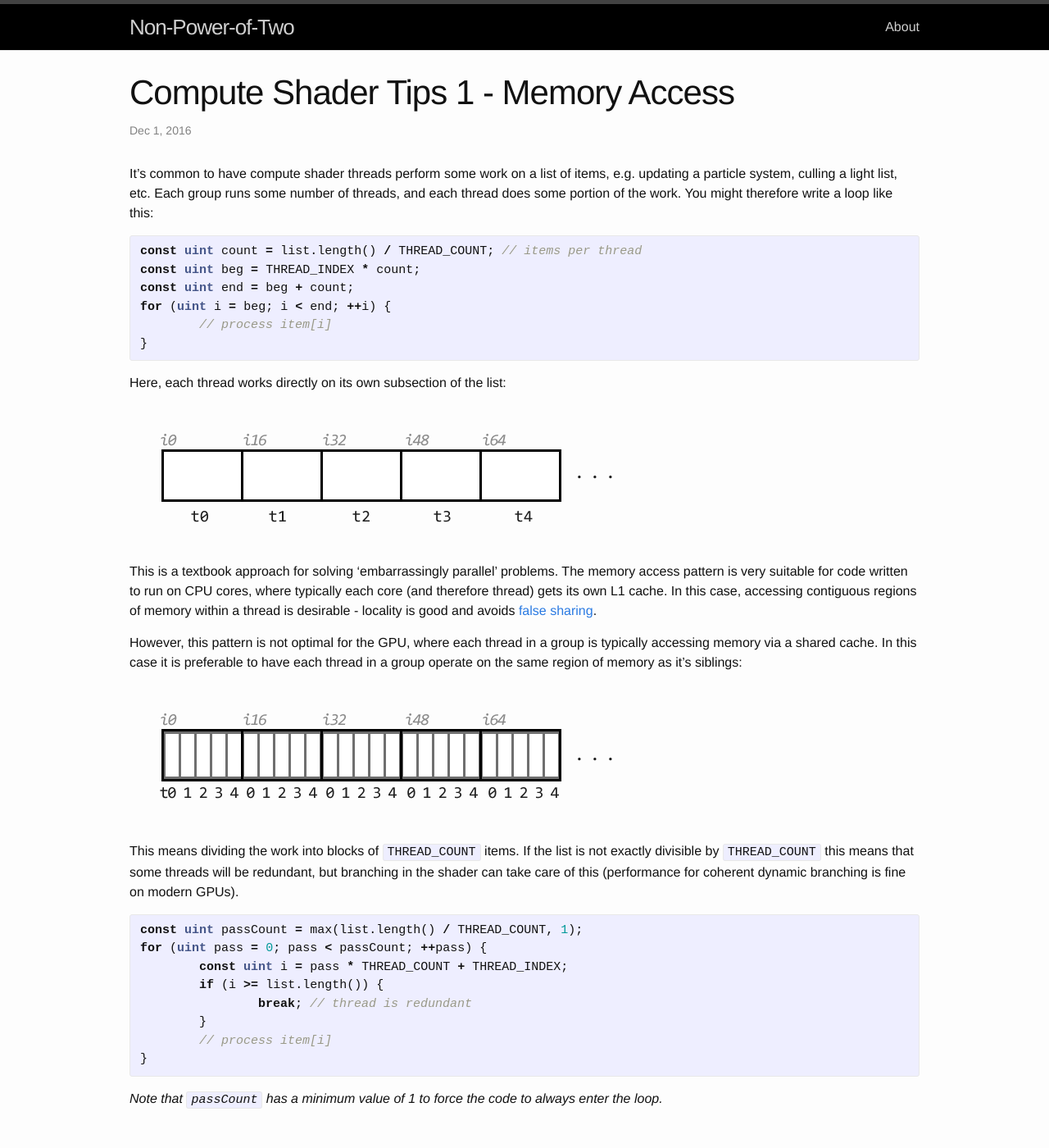
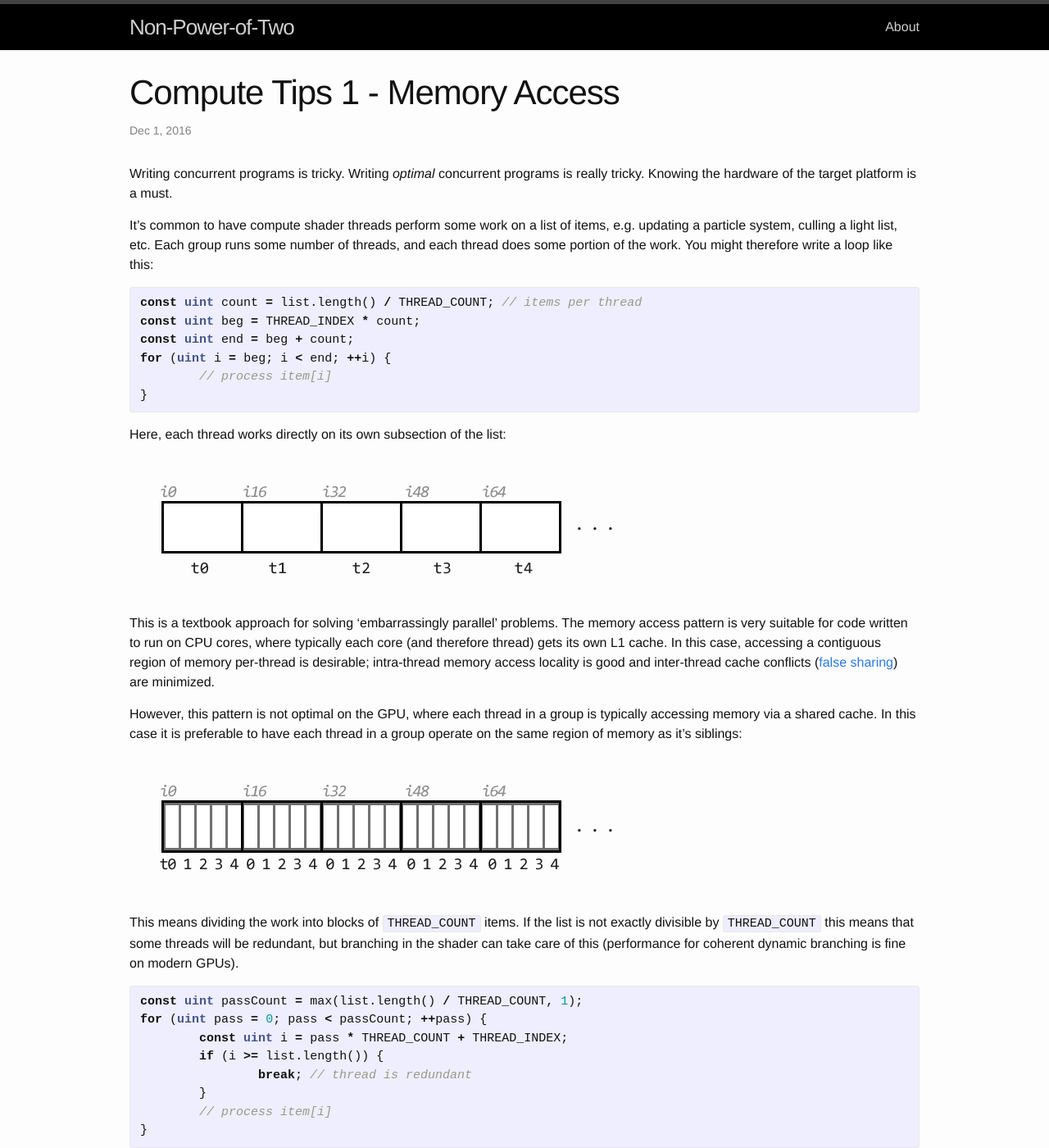
Before and after one commit to john-chapman/john-chapman.github.io, a Jekyll site: the page built from _posts/2016-12-01-compute-tips-1.md, in a window 1280 px wide and 1400 px high. Shown: the whole window at 82% size. Built offline with Jekyll 4.4.1, drawn with Linux system fonts in a browser that asks for light colours; comment, search, counter and statistics services are not loaded.

Commit message:
Compute Tips 1: WIP

```diff
--- a/_posts/2016-12-01-compute-tips-1.md
+++ b/_posts/2016-12-01-compute-tips-1.md
@@ -1,11 +1,13 @@
 ---
 layout: post
-title: Compute Shader Tips 1 - Memory Access
+title: Compute Tips 1 - Memory Access
 date: 2016-12-01
 comments: true
 published: true
-tags: compute shader, memory access, cache coherency, glsl
+tags: compute shader, memory access, cache coherency, hlsl, glsl
 ---
+
+Writing concurrent programs is tricky. Writing _optimal_ concurrent programs is really tricky. Knowing the hardware of the target platform is a must.
 
 It's common to have compute shader threads perform some work on a list of items, e.g. updating a particle system, culling a light list, etc. Each group runs some number of threads, and each thread does some portion of the work. You might therefore write a loop like this:
 
@@ -22,9 +24,9 @@ Here, each thread works directly on its own subsection of the list:
 
 ![Thread-wise list partitioning](/images/list_threadwise.png)
 
-This is a textbook approach for solving 'embarrassingly parallel' problems. The memory access pattern is very suitable for code written to run on CPU cores, where typically each core (and therefore thread) gets its own L1 cache. In this case, accessing contiguous regions of memory within a thread is desirable - locality is good and avoids [false sharing](https://en.wikipedia.org/wiki/False_sharing).
+This is a textbook approach for solving 'embarrassingly parallel' problems. The memory access pattern is very suitable for code written to run on CPU cores, where typically each core (and therefore thread) gets its own L1 cache. In this case, accessing a contiguous region of memory per-thread is desirable; intra-thread memory access locality is good and inter-thread cache conflicts ([false sharing](https://en.wikipedia.org/wiki/False_sharing)) are minimized.
 
-However, this pattern is not optimal for the GPU, where each thread in a group is typically accessing memory via a shared cache. In this case it is preferable to have each thread in a group operate on the same region of memory as it's siblings:
+However, this pattern is not optimal on the GPU, where each thread in a group is typically accessing memory via a shared cache. In this case it is preferable to have each thread in a group operate on the same region of memory as it's siblings:
 
 ![Group-wise list partitioning](/images/list_groupwise.png)
 
```
